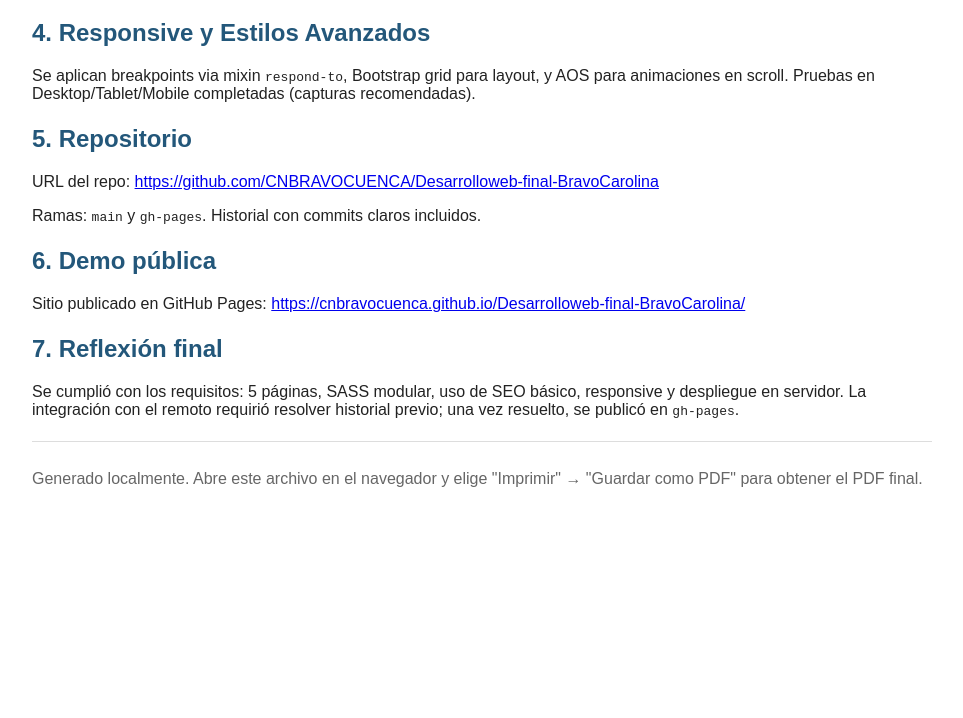
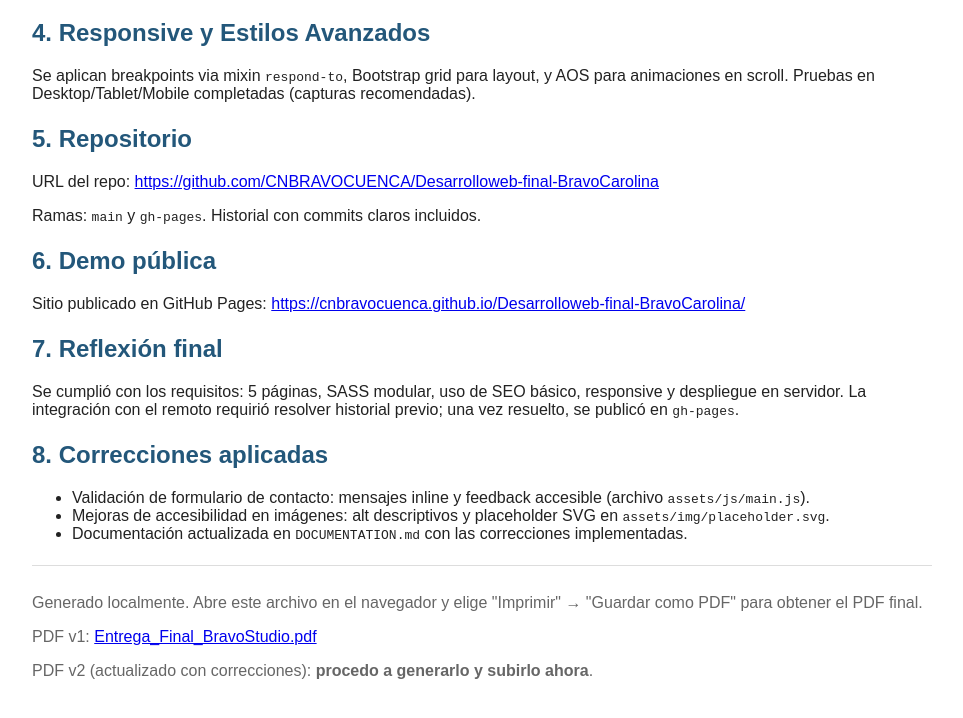
Before and after one commit to CNBRAVOCUENCA/Desarrolloweb-final-BravoCarolina, a plain HTML site: page DELIVERABLE.html in a window 1280 px wide. Shown: the part 593-1311 px from the top of the page, without its empty margins (158-1121 px from the left). Before the commit the page ends 1121 px from the top, so only its background shows below. Drawn offline with Linux system fonts and the light colour scheme.

Commit message:
Add PDF deliverable v2 and update DELIVERABLE.html

```diff
--- a/DELIVERABLE.html
+++ b/DELIVERABLE.html
@@ -61,8 +61,19 @@
     <p>Se cumplió con los requisitos: 5 páginas, SASS modular, uso de SEO básico, responsive y despliegue en servidor. La integración con el remoto requirió resolver historial previo; una vez resuelto, se publicó en <code>gh-pages</code>.</p>
   </section>
 
+  <section class="section">
+    <h2>8. Correcciones aplicadas</h2>
+    <ul>
+      <li>Validación de formulario de contacto: mensajes inline y feedback accesible (archivo <code>assets/js/main.js</code>).</li>
+      <li>Mejoras de accesibilidad en imágenes: alt descriptivos y placeholder SVG en <code>assets/img/placeholder.svg</code>.</li>
+      <li>Documentación actualizada en <code>DOCUMENTATION.md</code> con las correcciones implementadas.</li>
+    </ul>
+  </section>
+
   <footer>
     <p>Generado localmente. Abre este archivo en el navegador y elige "Imprimir" → "Guardar como PDF" para obtener el PDF final.</p>
+    <p>PDF v1: <a href="https://github.com/CNBRAVOCUENCA/Desarrolloweb-final-BravoCarolina/raw/main/Entrega_Final_BravoStudio.pdf">Entrega_Final_BravoStudio.pdf</a></p>
+    <p>PDF v2 (actualizado con correcciones): <strong>procedo a generarlo y subirlo ahora</strong>.</p>
   </footer>
 </body>
 </html>
```
Also changed, not shown: 1 other file.
